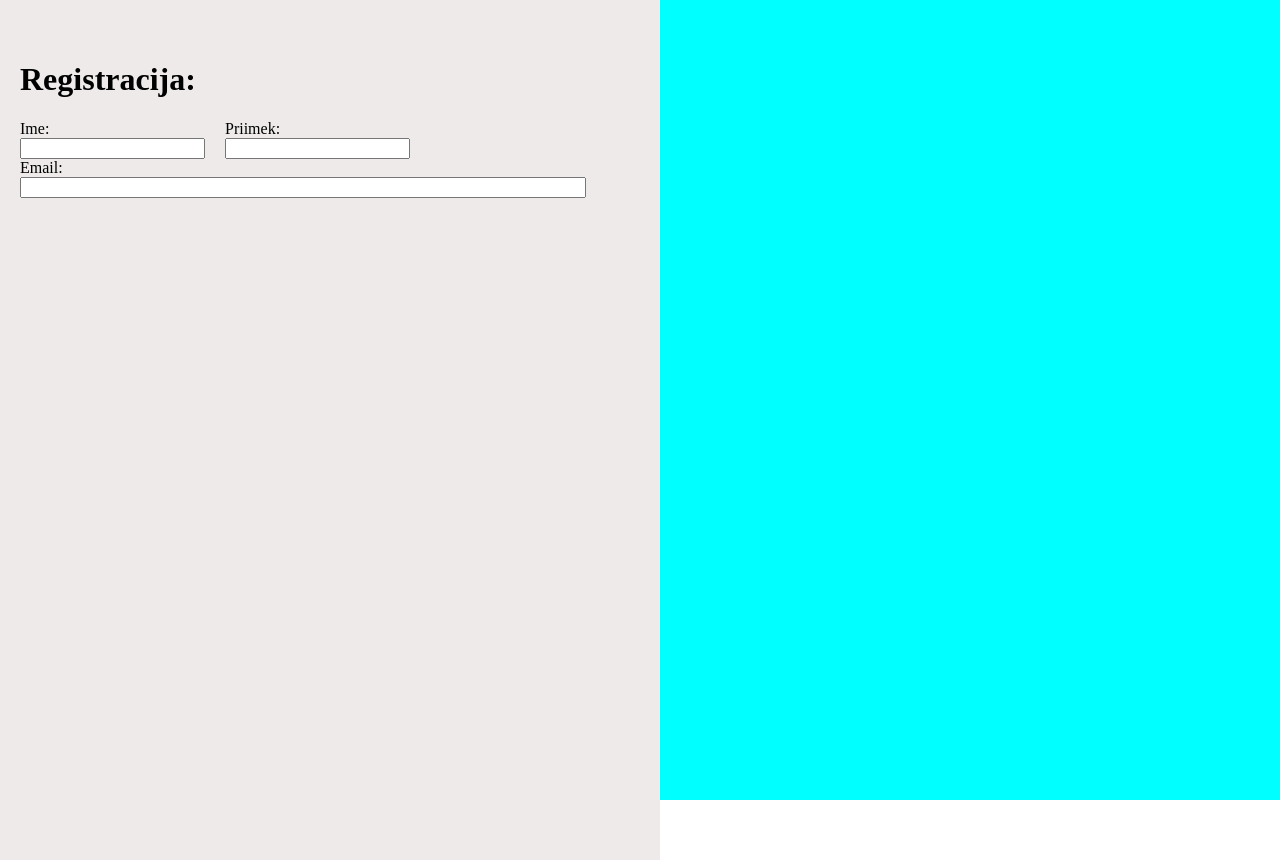
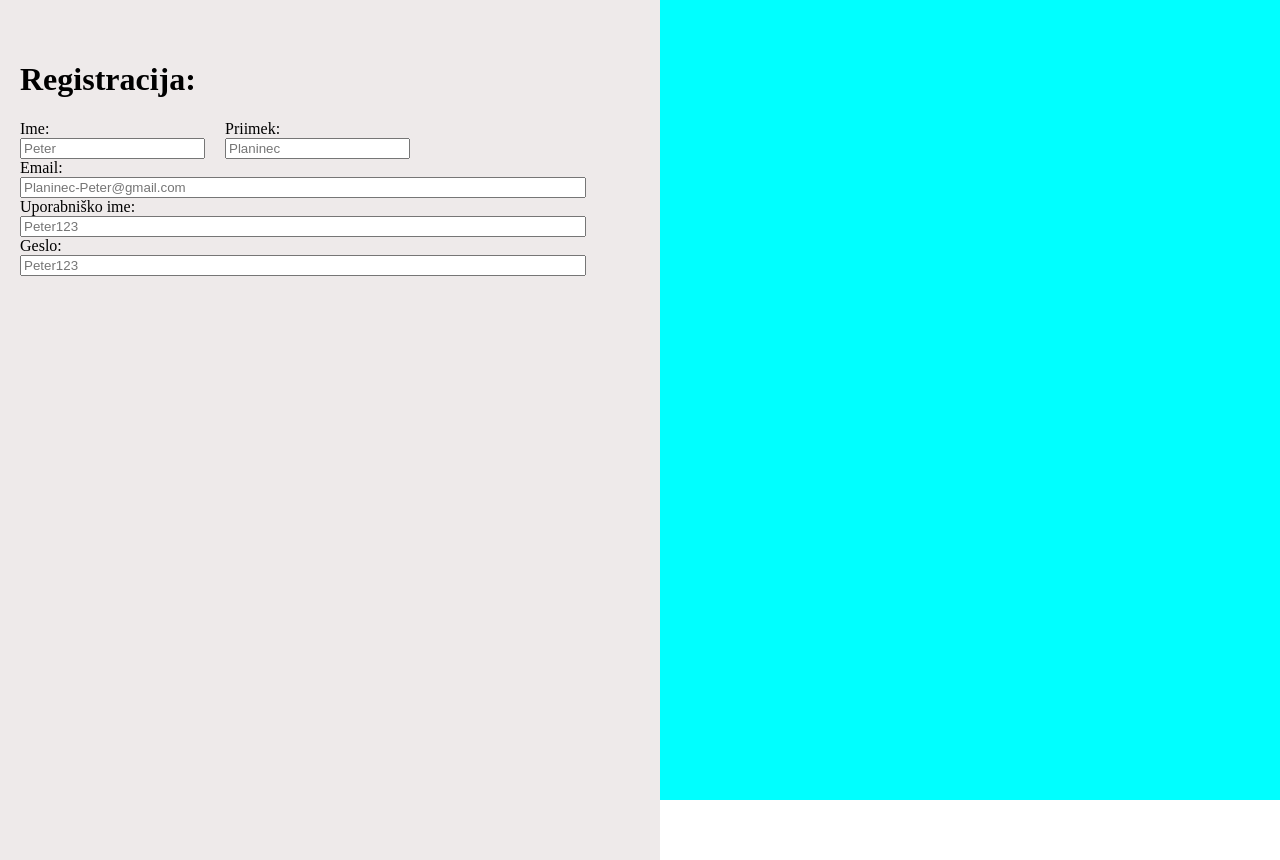
Before and after one commit to KarelErjavec/GremoGor, a Python web app: template templates/Register.html in a window 1280 px wide. Run offline with Jinja, Linux system fonts and the light colour scheme; the template is opened without the code that fills it, so the values that code supplies are empty.

Commit message:
Registracija 2.0

```diff
--- a/static/css/register-css.css
+++ b/static/css/register-css.css
@@ -17,6 +17,9 @@
     flex-direction: column;
     align-items: flex-start;
 
+}
+#password{
+    width: 90%;
 }
 #email {
     width: 90%;
--- a/templates/Register.html
+++ b/templates/Register.html
@@ -12,13 +12,22 @@
             <div class="left">
                 <h1>Registracija:</h1>
                 <div class="imepriimek">
-                    <div>Ime: <input type="text"></div>
-                    <div>Priimek: <input type="text"></div>
+                    <div>Ime: <input type="text" placeholder="Peter"></div>
+                    <div>Priimek: <input type="text" placeholder="Planinec"></div>
                 </div>
 
                 <div>
-                    Email: <input id="email" type="text">
+                    Email: <input id="email" type="text" placeholder="Planinec-Peter@gmail.com">
                 </div>
+
+                <div>
+                    Uporabniško ime: <input id="email"type="text" placeholder="Peter123">
+                </div>
+
+                <div>
+                    Geslo: <input id=password type="text" placeholder="Peter123">
+                </div>
+
 
 
 
@@ -27,7 +36,7 @@
             </div>
 
     <div class="right">
-
+        <!-- slika(logo) -->
     </div>
 
 
```
